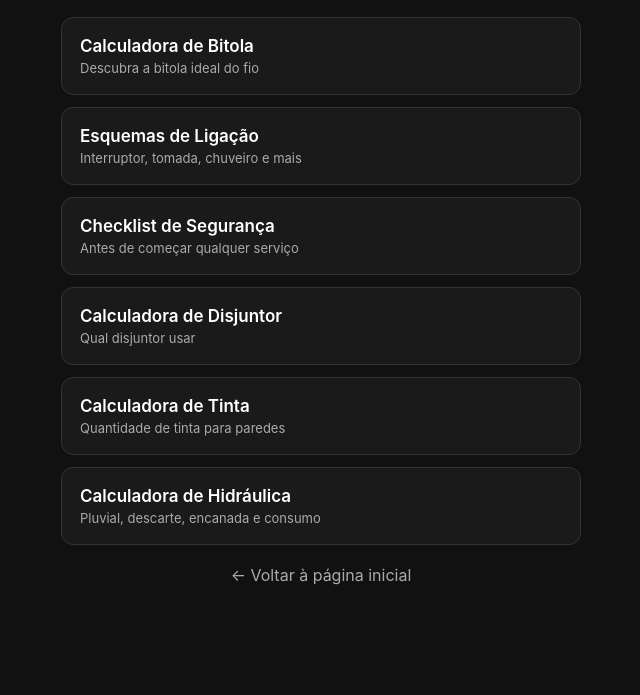
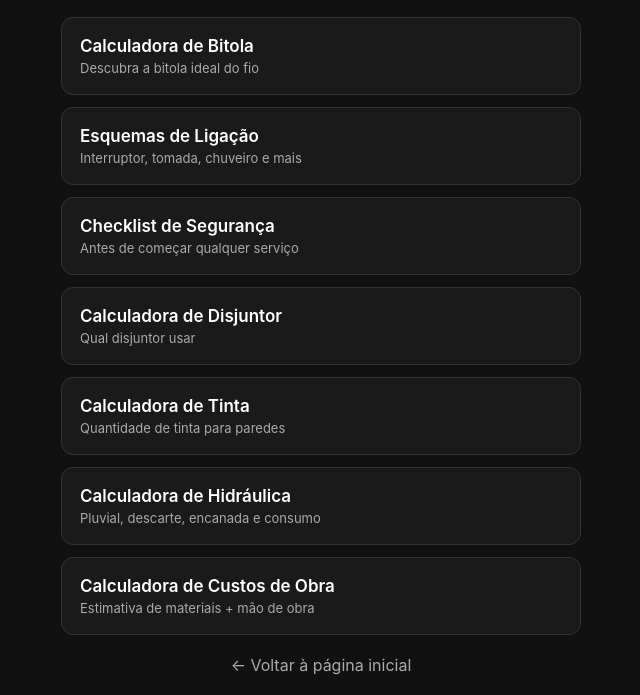
Before and after one commit to Virgilio777/ferramentas-eletrica-e-outras-faz-tudo, a plain HTML site: page ferramentas.html in a window 1280 px wide. Shown: the part 120-815 px from the top of the page, without its empty margins (319-959 px from the left). Drawn offline with Linux system fonts and the light colour scheme.

Commit message:
Add link to Custos de Obra calculator

```diff
--- a/ferramentas.html
+++ b/ferramentas.html
@@ -73,6 +73,10 @@
   Calculadora de Hidráulica
   <span>Pluvial, descarte, encanada e consumo</span>
 </a>
+      <a href="calculadora-custos.html">
+  Calculadora de Custos de Obra
+  <span>Estimativa de materiais + mão de obra</span>
+</a>
     </div>
 
     <div class="voltar">
```
